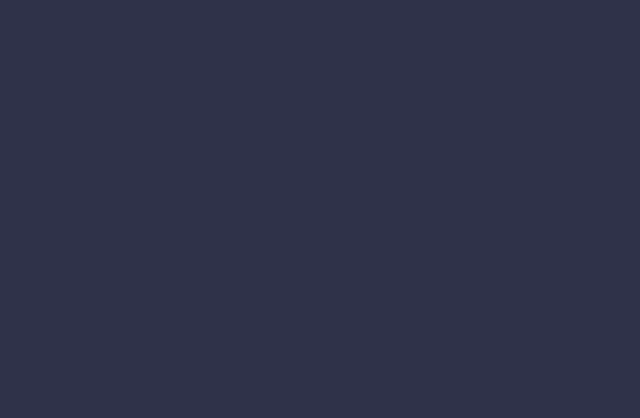
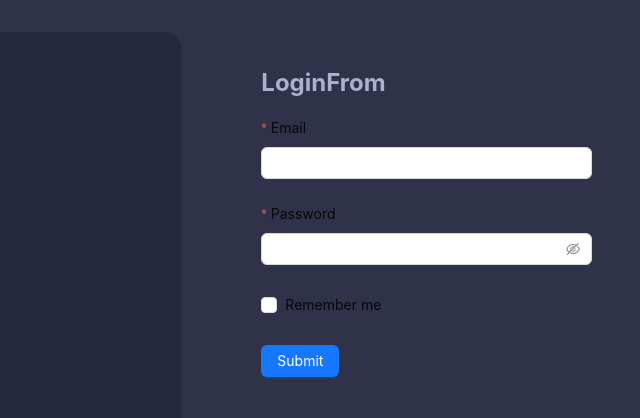
Before and after one commit to soskgo8830/schedule-management, a React (Create React App) app: page / in a window 1280 px wide. Shown: the top 418 px of the page, without its empty margins (640-1280 px from the left). Built offline with nearby package versions, Linux system fonts and the light colour scheme.

Commit message:
로그인 컴포넌트 추가 중

```diff
--- /dev/null
+++ b/src/components/LoginFrom.js
@@ -0,0 +1,62 @@
+import React from 'react';
+import { Form, Input, Button, Checkbox } from 'antd';
+
+const onFinish = (values) => {
+  console.log('Success:', values);
+};
+const onFinishFailed = (errorInfo) => {
+  console.log('Failed:', errorInfo);
+};
+
+const LoginFrom = () => {
+  return (
+    <div>
+      <h2>LoginFrom</h2>
+      <Form
+        name='basic'
+        layout='vertical'
+        onFinish={onFinish}
+        onFinishFailed={onFinishFailed}
+        autoComplete='off'
+      >
+        <Form.Item
+          label='Email'
+          name='email'
+          rules={[
+            {
+              required: true,
+              message: 'Please input your email!',
+            },
+          ]}
+        >
+          <Input />
+        </Form.Item>
+
+        <Form.Item
+          label='Password'
+          name='password'
+          rules={[
+            {
+              required: true,
+              message: 'Please input your password!',
+            },
+          ]}
+        >
+          <Input.Password />
+        </Form.Item>
+
+        <Form.Item name='remember' valuePropName='checked'>
+          <Checkbox>Remember me</Checkbox>
+        </Form.Item>
+
+        <Form.Item>
+          <Button type='primary' htmlType='submit'>
+            Submit
+          </Button>
+        </Form.Item>
+      </Form>
+    </div>
+  );
+};
+
+export default LoginFrom;
--- a/src/pages/LoginPage.js
+++ b/src/pages/LoginPage.js
@@ -1,10 +1,33 @@
 import React from 'react';
 import styled from 'styled-components';
+import LoginFrom from '../components/LoginFrom';
 
-const StyledLoginLayout = styled.div``;
+const StyledLoginLayout = styled.div`
+  display: grid;
+  grid-template-columns: 2fr 1fr;
+  height: 100vh;
+  background-color: #2f3249;
+`;
+
+const StyledLeft = styled.div`
+  background-color: #25293d;
+  margin: 2rem;
+  border-radius: 1rem;
+`;
+
+const StyledRight = styled.div`
+  margin: 3rem;
+`;
 
 const LoginPage = () => {
-  return <StyledLoginLayout></StyledLoginLayout>;
+  return (
+    <StyledLoginLayout>
+      <StyledLeft></StyledLeft>
+      <StyledRight>
+        <LoginFrom></LoginFrom>
+      </StyledRight>
+    </StyledLoginLayout>
+  );
 };
 
 export default LoginPage;
--- a/src/style/index.css
+++ b/src/style/index.css
@@ -5,8 +5,8 @@
     sans-serif;
   -webkit-font-smoothing: antialiased;
   -moz-osx-font-smoothing: grayscale;
-  background-color: #2f3249;
   color: #adb0cb;
+  background-color: #25293d;
 }
 
 code {
```
